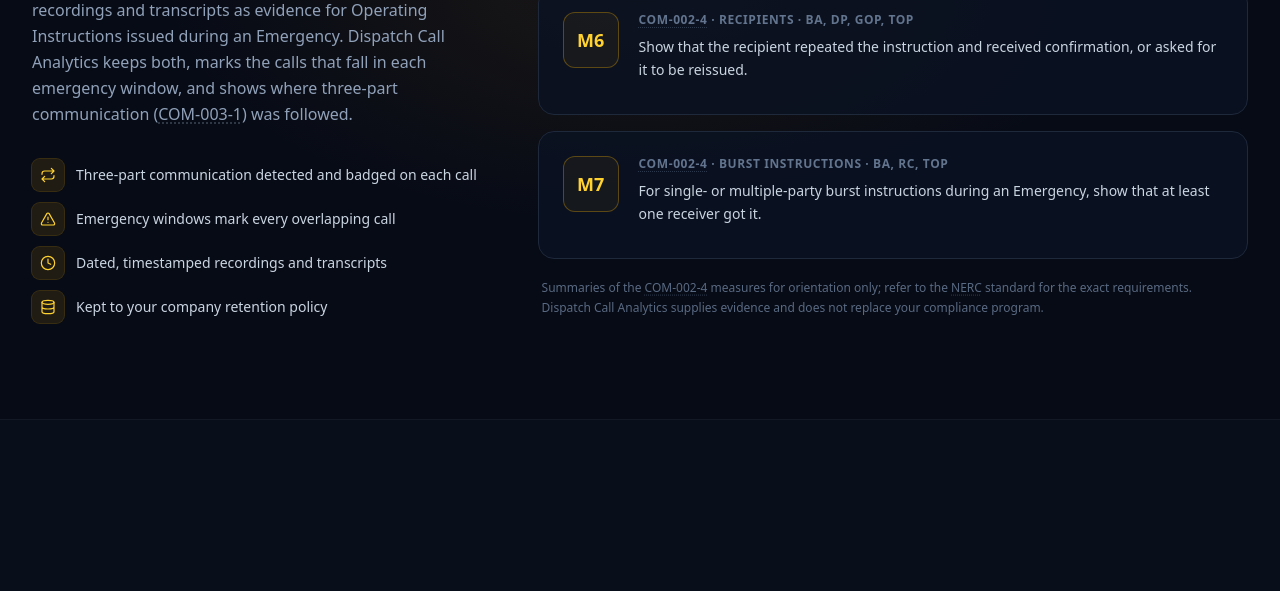
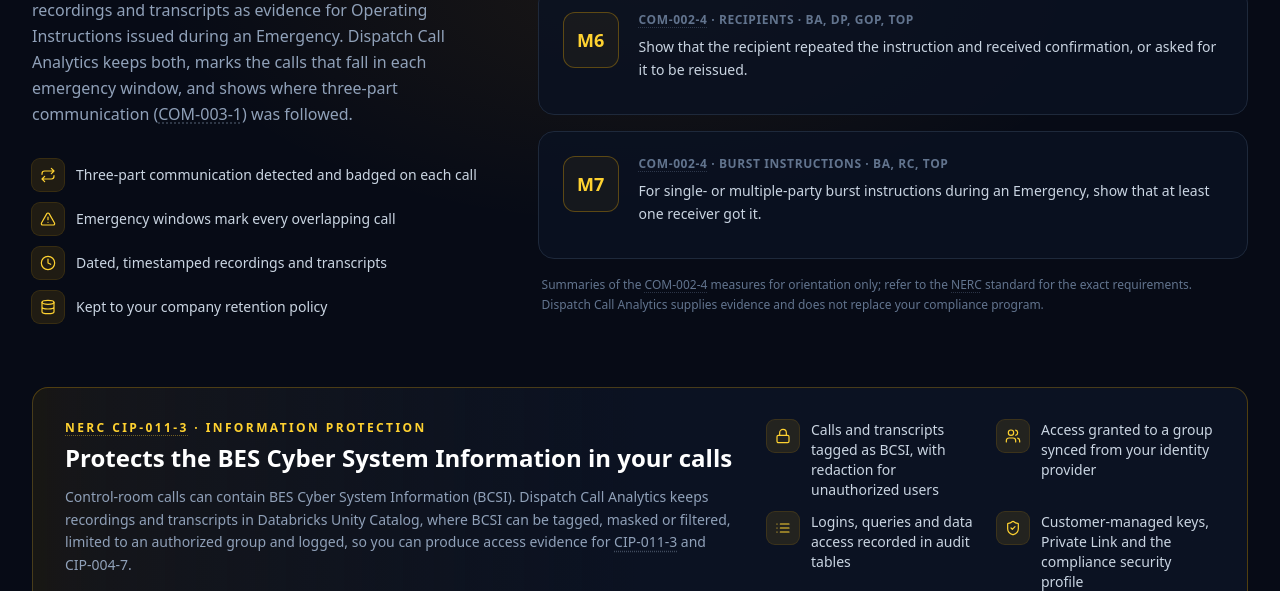
Before and after one commit to ksmpartners/dispatch-call-analytics, an Astro site: page / in a window 1280 px wide. Shown: the part 9138-9729 px from the top of the page. Built offline with nearby package versions, Linux system fonts and the light colour scheme; Astro itself is replaced by a stand-in of ours.

Commit message:
Mention NERC CIP-011-3 BCSI protection and link our guide (#4)
Add a CIP-011-3 block to the Compliance section explaining that call
recordings and transcripts can contain BES Cyber System Information
(BCSI) and how Unity Catalog tagging, masking, group access and audit
tables support access evidence. Link to the KSM blog post on protecting
BCSI on Databricks, link CIP-011-3 references to NERC's standard page,
and note BCSI governance in the Built on Databricks section.

Co-authored-by: Claude Opus 5.5 <noreply@anthropic.com>

```diff
--- a/src/lib/nerc.ts
+++ b/src/lib/nerc.ts
@@ -3,13 +3,19 @@ export const NERC_URL = 'https://www.nerc.com/';
 export const COM_002_4_URL = 'https://www.nerc.com/globalassets/standards/reliability-standards/com/com-002-4.pdf';
 // NERC Project 2007-02 white paper (May 2012).
 export const COM_003_1_URL = 'https://www.nerc.com/globalassets/standards/projects/2007-02/com-003-1_white_paper_may-2012.pdf';
+export const CIP_011_3_URL = 'https://www.nerc.com/standards/reliability-standards/cip/cip-011-3';
+// KSM blog post on protecting BES Cyber System Information (BCSI) on Databricks under CIP-011-3.
+export const BCSI_BLOG_URL = 'https://www.ksmpartners.com/blog/databricks-nerc-cip-011-bcsi/';
 
 const urlFor = (m: string) =>
-  m.includes('COM-002-4') ? COM_002_4_URL : m.includes('COM-003-1') ? COM_003_1_URL : NERC_URL;
+  m.includes('COM-002-4') ? COM_002_4_URL
+  : m.includes('COM-003-1') ? COM_003_1_URL
+  : m.includes('CIP-011-3') ? CIP_011_3_URL
+  : NERC_URL;
 
 const a = (href: string, text: string) =>
   `<a class="ref-link" href="${href}" target="_blank" rel="noopener noreferrer">${text}</a>`;
 
 /** Returns HTML for trusted, static page copy with NERC references turned into links. */
 export const linkNerc = (text: string) =>
-  text.replace(/NERC COM-00[23]-[14]|COM-002-4|COM-003-1|NERC/g, (m) => a(urlFor(m), m));
+  text.replace(/NERC COM-00[23]-[14]|NERC CIP-011-3|COM-002-4|COM-003-1|CIP-011-3|NERC/g, (m) => a(urlFor(m), m));
--- a/src/pages/index.astro
+++ b/src/pages/index.astro
@@ -3,7 +3,7 @@ import Layout from '../layouts/Layout.astro';
 import Icon from '../components/Icon.astro';
 import ScreenFrame from '../components/ScreenFrame.astro';
 import DemoDialog from '../components/DemoDialog.astro';
-import { linkNerc, COM_002_4_URL, COM_003_1_URL, NERC_URL } from '../lib/nerc';
+import { linkNerc, COM_002_4_URL, COM_003_1_URL, NERC_URL, BCSI_BLOG_URL } from '../lib/nerc';
 import logo from '../assets/brand/dca-logo.svg';
 import ksmLogo from '../assets/brand/ksm-logo-white.svg';
 import databricksLogo from '../assets/brand/databricks-logo-white.svg';
@@ -524,6 +524,33 @@ const eqHeights = [30, 55, 80, 45, 95, 60, 35, 70, 50, 85, 40, 65, 90, 55, 30, 7
             <p class="reveal px-1 text-xs leading-relaxed text-slate-500" set:html={linkNerc("Summaries of the COM-002-4 measures for orientation only; refer to the NERC standard for the exact requirements. Dispatch Call Analytics supplies evidence and does not replace your compliance program.")} />
           </div>
         </div>
+
+        <!-- CIP-011-3 BCSI -->
+        <div class="reveal mt-16 rounded-2xl border border-amber-400/25 bg-gradient-to-r from-amber-400/[0.07] via-ink-900 to-ink-900 p-6 sm:p-8">
+          <div class="flex flex-col gap-8 lg:flex-row lg:items-start">
+            <div class="flex-1">
+              <p class="eyebrow text-amber-300" set:html={linkNerc("NERC CIP-011-3 · Information protection")} />
+              <h3 class="mt-1.5 text-xl font-semibold text-white sm:text-2xl">Protects the BES Cyber System Information in your calls</h3>
+              <p class="mt-3 text-sm leading-relaxed text-slate-400" set:html={linkNerc("Control-room calls can contain BES Cyber System Information (BCSI). Dispatch Call Analytics keeps recordings and transcripts in Databricks Unity Catalog, where BCSI can be tagged, masked or filtered, limited to an authorized group and logged, so you can produce access evidence for CIP-011-3 and CIP-004-7.")} />
+              <a href={BCSI_BLOG_URL} target="_blank" rel="noopener noreferrer" class="group mt-5 inline-flex items-center gap-1.5 text-sm font-semibold text-amber-300 hover:text-amber-200">
+                Read our guide: Protecting BCSI on Databricks <Icon name="arrow" class="size-4 transition group-hover:translate-x-0.5" />
+              </a>
+            </div>
+            <div class="grid gap-3 sm:grid-cols-2 lg:w-[28rem] lg:shrink-0">
+              {[
+                ['lock', 'Calls and transcripts tagged as BCSI, with redaction for unauthorized users'],
+                ['users', 'Access granted to a group synced from your identity provider'],
+                ['list', 'Logins, queries and data access recorded in audit tables'],
+                ['shield', 'Customer-managed keys, Private Link and the compliance security profile'],
+              ].map(([icon, t]) => (
+                <div class="flex items-start gap-3 text-sm text-slate-300">
+                  <span class="grid size-8 shrink-0 place-items-center rounded-lg bg-amber-400/10 text-amber-300 ring-1 ring-amber-400/20"><Icon name={icon as any} class="size-4" /></span>
+                  {t}
+                </div>
+              ))}
+            </div>
+          </div>
+        </div>
       </div>
     </section>
 
@@ -558,7 +585,7 @@ const eqHeights = [30, 55, 80, 45, 95, 60, 35, 70, 50, 85, 40, 65, 90, 55, 30, 7
             <p class="eyebrow text-amber-300">Platform</p>
             <h2 class="mt-3 text-2xl font-bold tracking-tight text-white sm:text-3xl">Built on Databricks</h2>
             <p class="mt-4 max-w-2xl leading-relaxed text-slate-400">
-              Dispatch Call Analytics is built on Databricks, with call recordings, transcripts and metadata stored according to your company's retention policy. KSM Technology Partners is a Databricks certified partner.
+              Dispatch Call Analytics is built on Databricks, with call recordings, transcripts and metadata stored according to your company's retention policy. Unity Catalog governs who can see BCSI, and audit tables record who did. KSM Technology Partners is a Databricks certified partner.
             </p>
           </div>
           <div class="flex lg:justify-end">
```
